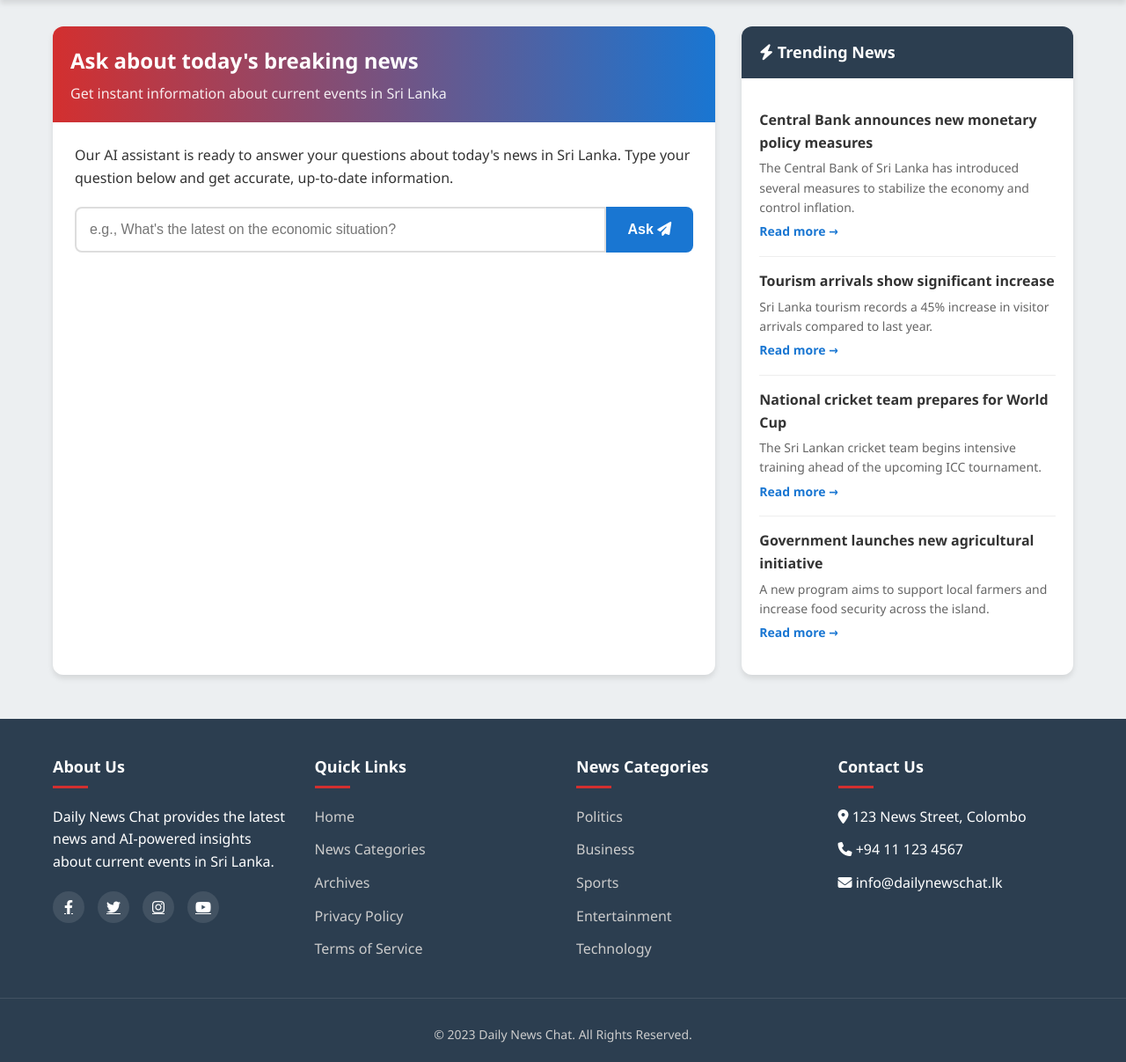
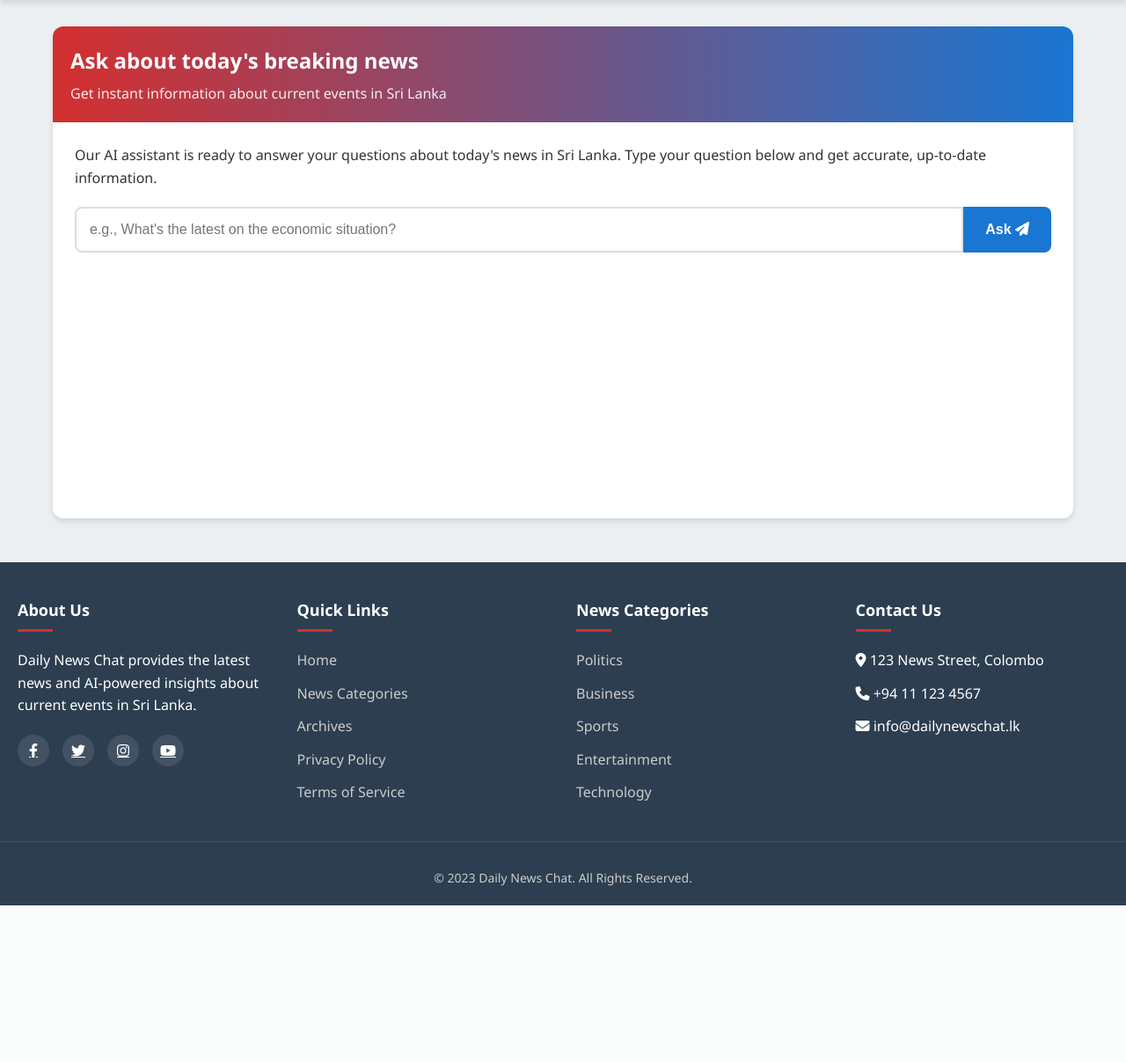
Before and after one commit to JPasindu/NewsChat, a Flask app: template templates/index.html in a window 1280 px wide. Shown: the part 117-1324 px from the top of the page at 88% size. After the commit the page ends 1146 px from the top, so only its background shows below. Run offline with Flask 3, Linux system fonts and the light colour scheme; the template is opened without the code that fills it, so the values that code supplies are empty.

Commit message:
optimised version 1.0

```diff
--- a/app.py
+++ b/app.py
@@ -3,12 +3,6 @@ from flask import Flask, render_template, request
 import main_functions
 
 app = Flask(__name__)
-
-raw_data = main_functions.scrap()
-
-print(raw_data)
-
-preprocessed_data = main_functions.preprocess_news_text(raw_data)
 
 @app.route("/", methods=["GET", "POST"])
 def index():
@@ -16,9 +10,15 @@ def index():
 
     if request.method == "POST":
         user_text = request.form["user_text"]
-        output = main_functions.response(user_text, preprocessed_data)
+        output = main_functions.response(user_text)
 
-    return render_template("index.html", preprocessed=preprocessed_data, output=output)
+    preprocessed_data, _ = main_functions.get_news_data()
+
+    return render_template("index.html",
+                         preprocessed=preprocessed_data[:1000] + "..." if preprocessed_data else "",
+                         output=output)
+
 
 if __name__ == "__main__":
+    main_functions.initialize_components()
     app.run()
--- /dev/null
+++ b/gunicorn.conf.py
@@ -0,0 +1,4 @@
+workers = 1  # Only 1 worker to save memory
+threads = 2  # Use threads instead of processes
+timeout = 120
+worker_class = "gthread"  # Thread-based workers
--- a/main_functions.py
+++ b/main_functions.py
@@ -2,10 +2,6 @@ import os
 os.environ["TOKENIZERS_PARALLELISM"] = "false"
 
 import nltk
-nltk.download('punkt')
-nltk.download('stopwords')
-nltk.download('wordnet')
-
 from groq import Groq
 import requests
 from bs4 import BeautifulSoup
@@ -13,25 +9,49 @@ from urllib.parse import urljoin
 import time
 import re
 from nltk.corpus import stopwords
-from nltk.tokenize import word_tokenize, sent_tokenize
+from nltk.tokenize import word_tokenize
 from nltk.stem import WordNetLemmatizer
-import string
 from sentence_transformers import SentenceTransformer
-from langchain_community.docstore.document import Document
 from langchain_community.vectorstores import FAISS
+import threading
 
-client = Groq(api_key="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")
+# Download NLTK data once
+try:
+    nltk.download('punkt', quiet=True)
+    nltk.download('stopwords', quiet=True)
+    nltk.download('wordnet', quiet=True)
+    nltk.download('punkt_tab', quiet=True)
+except:
+    pass  # Already downloaded
 
+
+# Global variables with lazy loading
+groq_client = None
+emb_model = None
+preprocessed_data = None
+vector_db = None
+data_lock = threading.Lock()
 base_url = 'http://www.adaderana.lk'
 
 headers = {
         'User-Agent': 'Mozilla/5.0 (Windows NT 10.0; Win64; x64) AppleWebKit/537.36 (KHTML, like Gecko) Chrome/91.0.4472.124 Safari/537.36'
 }
 
+def initialize_components():
+    """Initialize heavy components once"""
+    global groq_client, emb_model
+
+    if groq_client is None:
+        groq_client = Groq(api_key="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")
+
+    if emb_model is None:
+        emb_model = SentenceTransformer("all-MiniLM-L6-v2")
+
+    return groq_client, emb_model
+
 def get_article_content(article_url):
-        """
-        This function visits a single article page and extracts its main content.
-        """
+        """Fetch article content from URL"""
+
         print(f"Fetching article: {article_url}")
         try:
             response = requests.get(article_url, headers=headers, timeout=10)
@@ -77,7 +97,7 @@ def get_article_content(article_url):
             return "Error parsing article content."
 
 def scrap():
-        """Main function to scrape headlines and their content."""
+        """Scrape news articles"""
         try:
             print("Scraping homepage for headlines and links...")
             response = requests.get(base_url, headers=headers, timeout=10)
@@ -146,27 +166,14 @@ def scrap():
             for article in all_articles_data:
                 news += f"HEADLINE: {article['title']} CONTENT: {article['content']}"
 
-            print(f"\nFull results saved to 'daily_mirror_news.txt'")
             return news
 
         except Exception as e:
             print(f"A critical error occurred: {e}")
-
-
+        pass
 
 def preprocess_news_text(text, remove_stopwords=True, lemmatize=True, min_word_length=2):
-    """
-    Comprehensive preprocessing function for news articles.
-
-    Parameters:
-    text (str): Raw input text
-    remove_stopwords (bool): Whether to remove stop words
-    lemmatize (bool): Whether to lemmatize words
-    min_word_length (int): Minimum word length to keep
-
-    Returns:
-    str: Preprocessed text
-    """
+    """Preprocess text for analysis"""
     if not text or text.strip() == "":
         return ""
 
@@ -198,37 +205,58 @@ def preprocess_news_text(text, remove_stopwords=True, lemmatize=True, min_word_l
 
     return processed_text[1:5000]
 
-def response(query, text1):
-    docs = [text1]
-    emb_model = SentenceTransformer("all-MiniLM-L6-v2")
-    vectors = emb_model.encode(docs)
 
-    doc_embeddings = [(docs[i], vectors[i]) for i in range(len(docs))]
-    db = FAISS.from_embeddings(doc_embeddings, emb_model)
+def get_news_data():
+    """Get news data with caching"""
+    global preprocessed_data, vector_db
 
-    query_vec = emb_model.encode([query])[0]
-    retrieved = db.similarity_search_by_vector(query_vec, k=2)
+    with data_lock:
+        if preprocessed_data is None:
+            print("Scraping fresh news data...")
+            raw_data = scrap()
+            preprocessed_data = preprocess_news_text(raw_data)
 
-    context = "\n".join([d.page_content for d in retrieved])
-    prompt = f"""
-            You are given the following context:
+            # Initialize vector database
+            _, emb_model = initialize_components()
+            vectors = emb_model.encode([preprocessed_data])
+            doc_embeddings = [(preprocessed_data, vectors[0])]
+            vector_db = FAISS.from_embeddings(doc_embeddings, emb_model)
 
-            {context}
+    return preprocessed_data, vector_db
 
-            Question: {query}
+def response(query):
+    """Generate response to query"""
+    preprocessed_data, vector_db = get_news_data()
+    _, emb_model = initialize_components()
 
-            Instructions:
-            - Write the answer in clean HTML.
-            - Use only <h3>, <h4>, and <p> tags for structuring the response.
-            - <h3> should be used for the main title.
-            - <h4> should be used for subheadings.
-            - <p> should be used for paragraphs of text.
-            - Do not use any other HTML tags.
-            """
-    chat_completion = client.chat.completions.create(
-        model="llama3-8b-8192",
-        messages=[{"role": "user", "content": prompt}],
-        max_tokens=300,
-    )
+    try:
+        query_vec = emb_model.encode([query])[0]
+        retrieved = vector_db.similarity_search_by_vector(query_vec, k=2)
+        context = "\n".join([d.page_content for d in retrieved])
 
-    return chat_completion.choices[0].message.content
+        prompt = f"""
+        You are given the following context:
+
+        {context}
+
+        Question: {query}
+
+        Instructions:
+        - Write the answer in clean HTML.
+        - Use only <h3>, <h4>, and <p> tags for structuring the response.
+        - <h3> should be used for the main title.
+        - <h4> should be used for subheadings.
+        - <p> should be used for paragraphs of text.
+        - Do not use any other HTML tags.
+        """
+
+        chat_completion = groq_client.chat.completions.create(
+            model="llama-3.1-8b-instant",
+            messages=[{"role": "user", "content": prompt}],
+            max_tokens=1000,
+        )
+
+        return chat_completion.choices[0].message.content
+
+    except Exception as e:
+        return f"<p>Error generating response: {str(e)}</p>"
--- a/requirements.txt
+++ b/requirements.txt
@@ -13,6 +13,7 @@ click==8.2.1
 dataclasses-json==0.6.7
 distro==1.9.0
 exceptiongroup==1.3.0
+faiss-cpu==1.12.0
 filelock==3.19.1
 Flask==3.1.2
 frozenlist==1.7.0
@@ -34,7 +35,7 @@ jsonpointer==3.0.0
 langchain==0.3.27
 langchain-community==0.3.29
 langchain-core==0.3.75
-langchain-text-splitters==0.3.10
+langchain-text-splitters==0.3.11
 langsmith==0.4.21
 MarkupSafe==3.0.2
 marshmallow==3.26.1
@@ -53,7 +54,7 @@ pydantic-settings==2.10.1
 pydantic_core==2.33.2
 python-dotenv==1.1.1
 PyYAML==6.0.2
-regex==2025.8.29
+regex==2025.9.1
 requests==2.32.5
 requests-toolbelt==1.0.0
 safetensors==0.6.2
--- a/templates/index.html
+++ b/templates/index.html
@@ -114,6 +114,7 @@
         }
 
         /* Main Content */
+        /* Main Content */
         .main-container {
             max-width: 1200px;
             margin: 30px auto;
@@ -121,6 +122,7 @@
             display: grid;
             grid-template-columns: 2fr 1fr;
             gap: 30px;
+            flex: 1; /* This makes the main content grow to fill space */
         }
 
         .chat-container {
@@ -147,6 +149,7 @@
 
         .chat-body {
             padding: 25px;
+            min-height: 450px;
         }
 
         .chat-form {
@@ -208,59 +211,6 @@
             line-height: 1.8;
         }
 
-        /* News Sidebar */
-        .news-sidebar {
-            background: white;
-            border-radius: 12px;
-            box-shadow: var(--shadow);
-            overflow: hidden;
-        }
-
-        .sidebar-header {
-            background: var(--dark-color);
-            color: white;
-            padding: 15px 20px;
-            font-size: 18px;
-            font-weight: 600;
-        }
-
-        .news-list {
-            list-style: none;
-            padding: 20px;
-        }
-
-        .news-item {
-            padding: 15px 0;
-            border-bottom: 1px solid #eee;
-        }
-
-        .news-item:last-child {
-            border-bottom: none;
-        }
-
-        .news-item h3 {
-            font-size: 16px;
-            margin-bottom: 5px;
-        }
-
-        .news-item p {
-            font-size: 14px;
-            color: #666;
-        }
-
-        .news-item a {
-            color: var(--secondary-color);
-            text-decoration: none;
-            font-weight: 600;
-            font-size: 14px;
-            display: inline-block;
-            margin-top: 5px;
-        }
-
-        .news-item a:hover {
-            text-decoration: underline;
-        }
-
         /* Footer */
         .footer {
             background: var(--dark-color);
@@ -270,7 +220,7 @@
         }
 
         .footer-container {
-            max-width: 1200px;
+            max-width: 2000px;
             margin: 0 auto;
             padding: 0 20px;
             display: grid;
@@ -345,17 +295,18 @@
         }
 
         /* Responsive Design */
-        @media (max-width: 992px) {
+        @media (max-width: 2000px) {
             .main-container {
                 grid-template-columns: 1fr;
             }
 
+        }
+
+        @media (max-width: 1000px) {
             .footer-container {
                 grid-template-columns: repeat(2, 1fr);
             }
-        }
 
-        @media (max-width: 768px) {
             .header-container {
                 flex-direction: column;
                 text-align: center;
@@ -381,6 +332,7 @@
                 gap: 10px;
             }
         }
+
     </style>
 </head>
 <body>
@@ -444,35 +396,6 @@
                 {% endif %}
             </div>
         </div>
-
-        <!--following are Only for apperance for now-->
-        <div class="news-sidebar">
-            <div class="sidebar-header">
-                <i class="fas fa-bolt"></i> Trending News
-            </div>
-            <ul class="news-list">
-                <li class="news-item">
-                    <h3>Central Bank announces new monetary policy measures</h3>
-                    <p>The Central Bank of Sri Lanka has introduced several measures to stabilize the economy and control inflation.</p>
-                    <a href="#">Read more →</a>
-                </li>
-                <li class="news-item">
-                    <h3>Tourism arrivals show significant increase</h3>
-                    <p>Sri Lanka tourism records a 45% increase in visitor arrivals compared to last year.</p>
-                    <a href="#">Read more →</a>
-                </li>
-                <li class="news-item">
-                    <h3>National cricket team prepares for World Cup</h3>
-                    <p>The Sri Lankan cricket team begins intensive training ahead of the upcoming ICC tournament.</p>
-                    <a href="#">Read more →</a>
-                </li>
-                <li class="news-item">
-                    <h3>Government launches new agricultural initiative</h3>
-                    <p>A new program aims to support local farmers and increase food security across the island.</p>
-                    <a href="#">Read more →</a>
-                </li>
-            </ul>
-        </div>
     </div>
 
     <footer class="footer">
```
Also changed, not shown: 1 other file.
